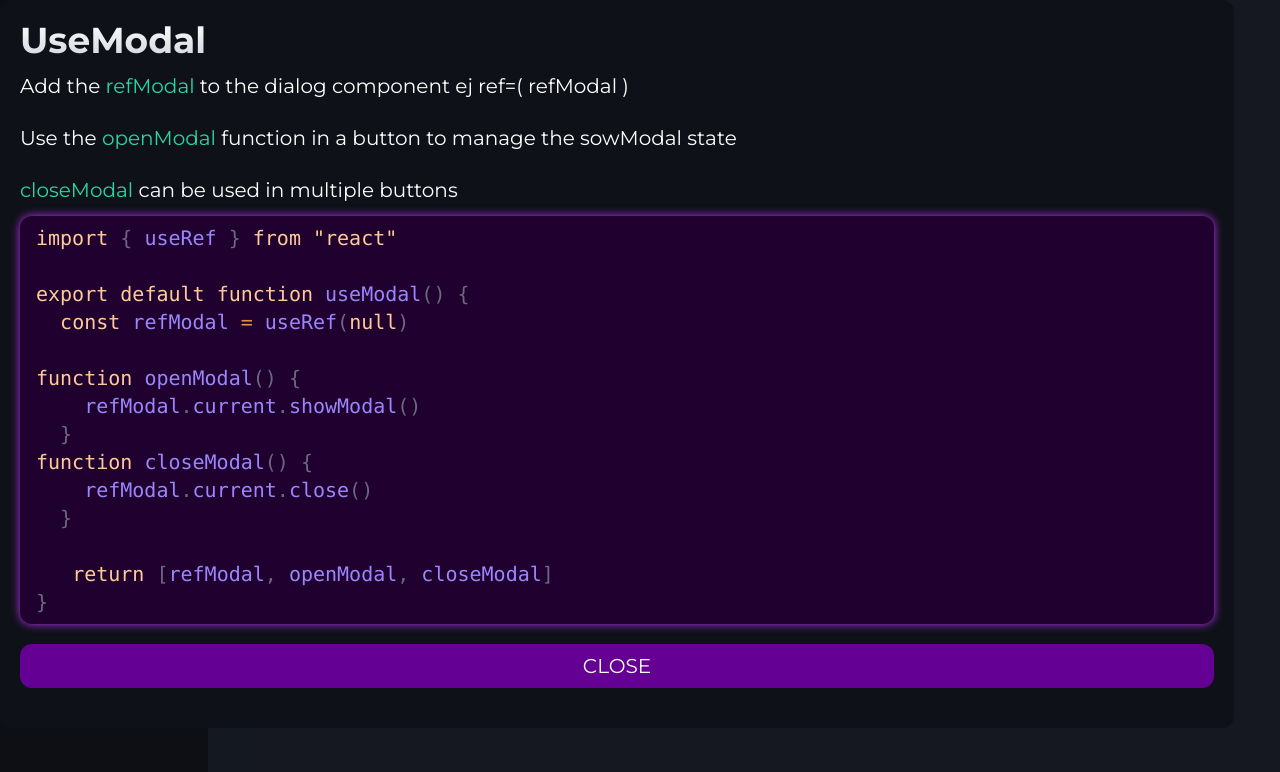
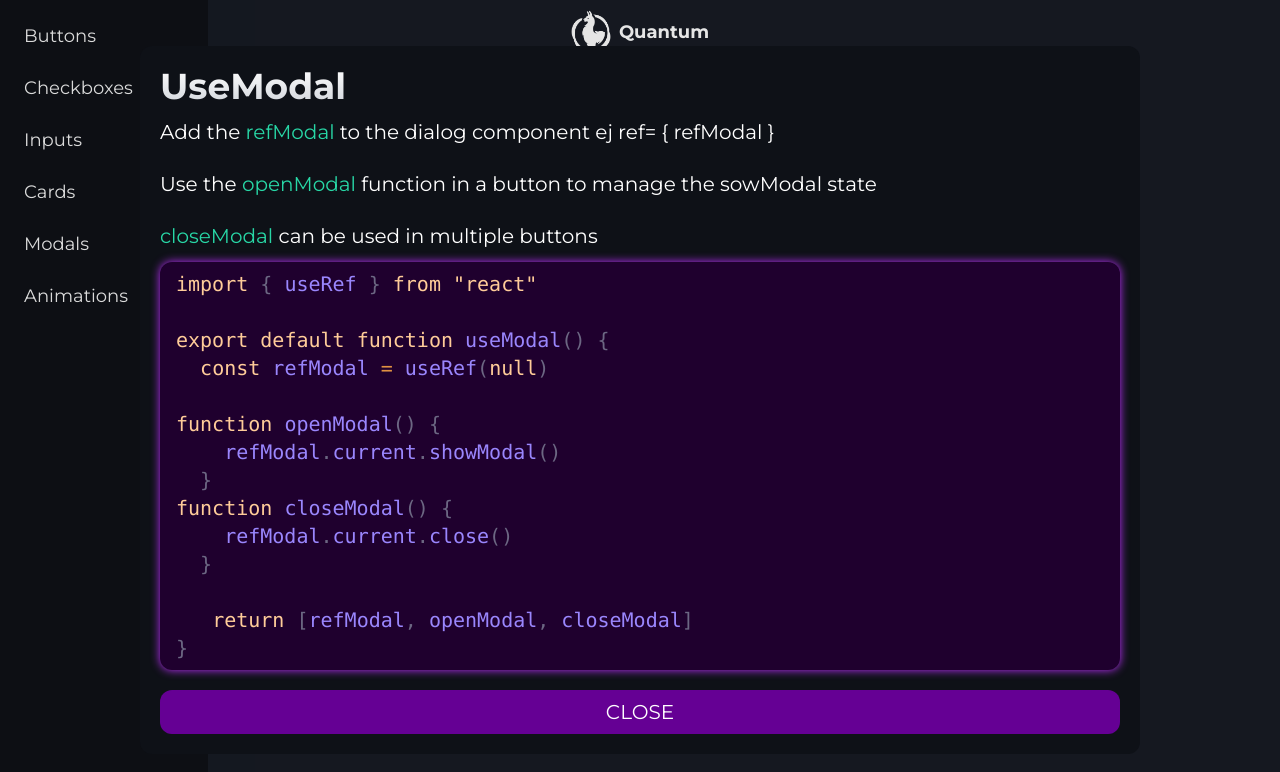
Before and after one commit to pa-ku/quantum_ui, a React (Vite) app: page /modals in a window 1280 px wide. Both pictures are taken after a click on the button "useModal". Shown: the top 772 px of the page. Built offline with nearby package versions, Linux system fonts and the light colour scheme.

Commit message:
fixed modal not showing in the middle, added nav link to modal, deleted thundersvg, description doesn't render if is not defined

```diff
--- a/src/components/ComponentTemplate.jsx
+++ b/src/components/ComponentTemplate.jsx
@@ -3,9 +3,9 @@ export default function ComponentTemplate({ children, title, text }) {
     <>
       <section className="relative flex h-full w-full items-start justify-center px-2">
         <div className="flex w-full flex-col gap-5 xl:w-[36em]">
-          <span className="px-2 md:p-0">
+          <span className="space-y-2 px-2 md:p-0">
             <h2 className="title">{title}</h2>
-            {text && <p>{text}</p>}
+            {text && <p className="text-md text-slate-200">{text}</p>}
           </span>
           <div className="flex w-full flex-col items-center justify-center gap-10">
             {children}
--- a/src/components/ComponentTitle.jsx
+++ b/src/components/ComponentTitle.jsx
@@ -2,10 +2,10 @@ export default function ComponentTitle({ children, description }) {
   return (
     <>
       <div className="space-y-4">
-        <h2 className="text-5xl uppercase text-primary-200">{children}</h2>
-        <p className="w-full text-center text-xl text-gray-400 xl:w-[30em]">
+        <h2 className="text-5xl font-normal uppercase text-primary-200">{children}</h2>
+   {description &&  <p className="w-full text-center text-xl text-gray-400 xl:w-[30em]">
           {description}
-        </p>
+        </p>}
       </div>
     </>
   );
--- a/src/components/NavLinks.jsx
+++ b/src/components/NavLinks.jsx
@@ -7,6 +7,8 @@ export default function NavLinks() {
       <LinkComponent to={"/inputs"}>Inputs</LinkComponent>
       {/*<LinkComponent to={"/forms"}>Forms</LinkComponent> */}
       <LinkComponent to={"/cards"}>Cards</LinkComponent>
+      <LinkComponent to={"/modals"}>Modals</LinkComponent>
+
       <LinkComponent to={"/animations"}>Animations</LinkComponent>
     </>
   );
--- a/src/components/modals/Confirmation_Modal.jsx
+++ b/src/components/modals/Confirmation_Modal.jsx
@@ -12,7 +12,10 @@ export default function Confirmation_modal() {
       >
         Open Modal
       </button>
-      <dialog ref={refModal} className="space-y-2 rounded-xl p-5">
+      <dialog
+        ref={refModal}
+        className="absolute left-0 right-0 m-auto space-y-2 rounded-xl p-5"
+      >
         <p className="text-3xl">You like dulce de leche?</p>
         <div className="flex items-center justify-center gap-4 text-xl text-white">
           <button
--- a/src/pages/Modals.jsx
+++ b/src/pages/Modals.jsx
@@ -1,6 +1,6 @@
 import CodeBlock from "../components/CodeBlock";
-import ComponentDescription from "../components/ComponentDescription";
 import ComponentTemplate from "../components/ComponentTemplate";
+import ComponentTitle from "../components/ComponentTitle";
 import useModal from "../components/hooks/useModal";
 import Confirmation_modal from "../components/modals/Confirmation_Modal";
 import Contact_modal from "../components/modals/Contact_Modal";
@@ -24,7 +24,9 @@ function closeModal() {
 }`;
   return (
     <>
-      <ComponentDescription>
+      <ComponentTitle
+        description={
+          <>
             Implementing modals in React is easy using this handy Hook
             <button
               onClick={openModal}
@@ -34,37 +36,45 @@ function closeModal() {
             </button>
             <dialog
               ref={refModal}
-          className="bg-dark-200 absolute w-full rounded-xl p-5 text-start text-white"
+              className="bg-dark-200 absolute m-auto w-full rounded-xl p-5 text-start text-white md:w-[50em]"
             >
               <h2 className="text-start">UseModal</h2>
               <p className="py-3">
-            Add the <span className="text-primary-200">refModal</span> to the
-            dialog component ej {"ref=( refModal )"}
+                Add the <span className="text-primary-200">refModal</span> to
+                the dialog component ej {"ref= { refModal }"}
               </p>
               <p className="py-3">
-            Use the <span className="text-primary-200">openModal</span> function
-            in a button to manage the sowModal state
+                Use the <span className="text-primary-200">openModal</span>{" "}
+                function in a button to manage the sowModal state
               </p>
               <p className="py-3">
-            <span className="text-primary-200">closeModal</span> can be used in
-            multiple buttons
+                <span className="text-primary-200">closeModal</span> can be used
+                in multiple buttons
               </p>
               <CodeBlock code={codeBlock} />
               <button
                 onClick={closeModal}
-            className="my-5 w-full rounded-xl bg-secundary-800 p-2"
+                className="mt-5 w-full rounded-xl bg-secundary-800 p-2"
               >
                 CLOSE
               </button>
             </dialog>
-      </ComponentDescription>
-      <ComponentTemplate title={"Contant Modal"}>
+          </>
+        }
+      >
+        Modals
+      </ComponentTitle>
+
+      {/*  <ComponentTemplate title={"Contant Modal"}>
         <Contact_modal />
       </ComponentTemplate>
-      <ComponentTemplate title={"Contant Modal"}>
+      <ComponentTemplate title={"Message Modal"}>
         <Message_modal />
-      </ComponentTemplate>
-      <ComponentTemplate title={"Contant Modal"}>
+      </ComponentTemplate> */}
+      <ComponentTemplate
+        text={"Minimalistic Confirm o negate modal with two buttons"}
+        title={"Confirmation"}
+      >
         <Confirmation_modal />
       </ComponentTemplate>
     </>
```
Also changed, not shown: src/assets/svg/thunder.svg (added). Lines whose indentation alone changed are shown as unchanged.
